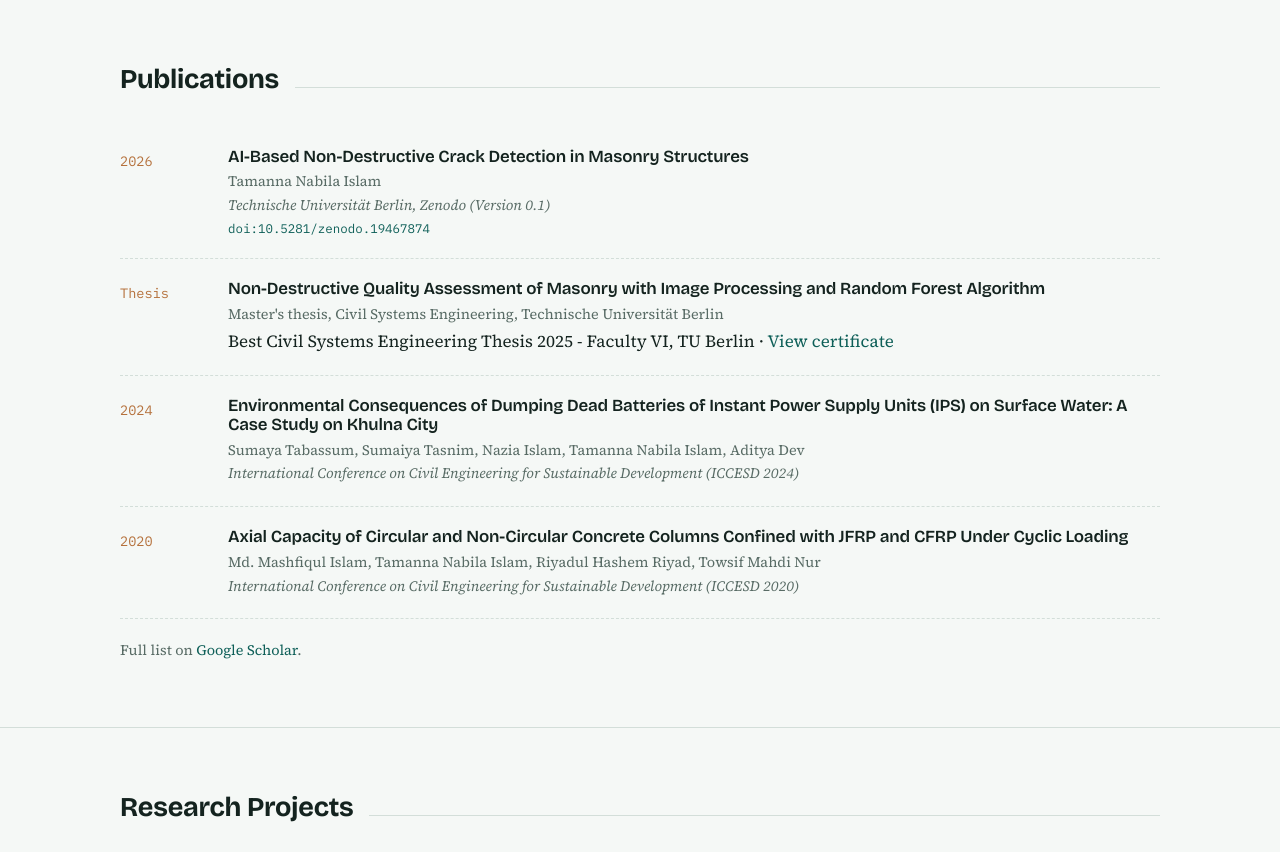
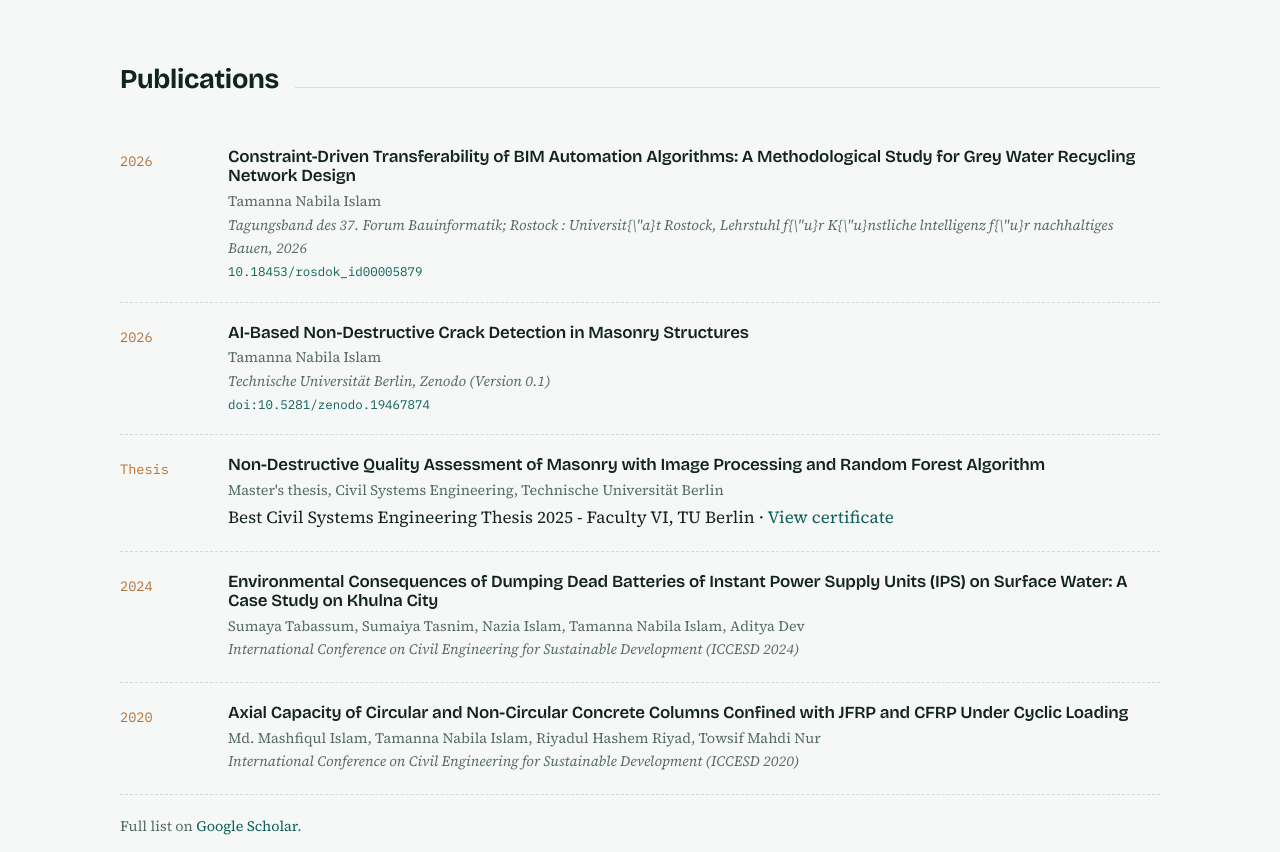
Before and after one commit to tamannanabila/tamannanabila.github.io, a plain HTML site: page index.html in a window 1280 px wide. Shown: the part 1220-2072 px from the top of the page. Drawn offline with nearby package versions, Linux system fonts and the light colour scheme.

Commit message:
Update index.html
publication

```diff
--- a/index.html
+++ b/index.html
@@ -297,6 +297,16 @@ footer p{color:var(--muted);max-width:36em;margin:0 auto 24px}
 <section id="publications">
   <div class="wrap">
     <div class="sec-head"><h2>Publications</h2><div class="rule"></div></div>
+
+        <div class="pub">
+      <div class="year">2026</div>
+      <div>
+        <h3>Constraint-Driven Transferability of BIM Automation Algorithms: A Methodological Study for Grey Water Recycling Network Design</h3>
+        <p class="authors">Tamanna Nabila Islam</p>
+        <p class="venue">Tagungsband des 37. Forum Bauinformatik; Rostock : Universit{\"a}t Rostock, Lehrstuhl f{\"u}r K{\"u}nstliche lntelligenz f{\"u}r nachhaltiges Bauen, 2026</p>
+        <p class="doi"><a href="https://doi.org/10.18453/rosdok_id00005879">10.18453/rosdok_id00005879</a></p>
+      </div>
+    </div>
 
     <div class="pub">
       <div class="year">2026</div>
```
